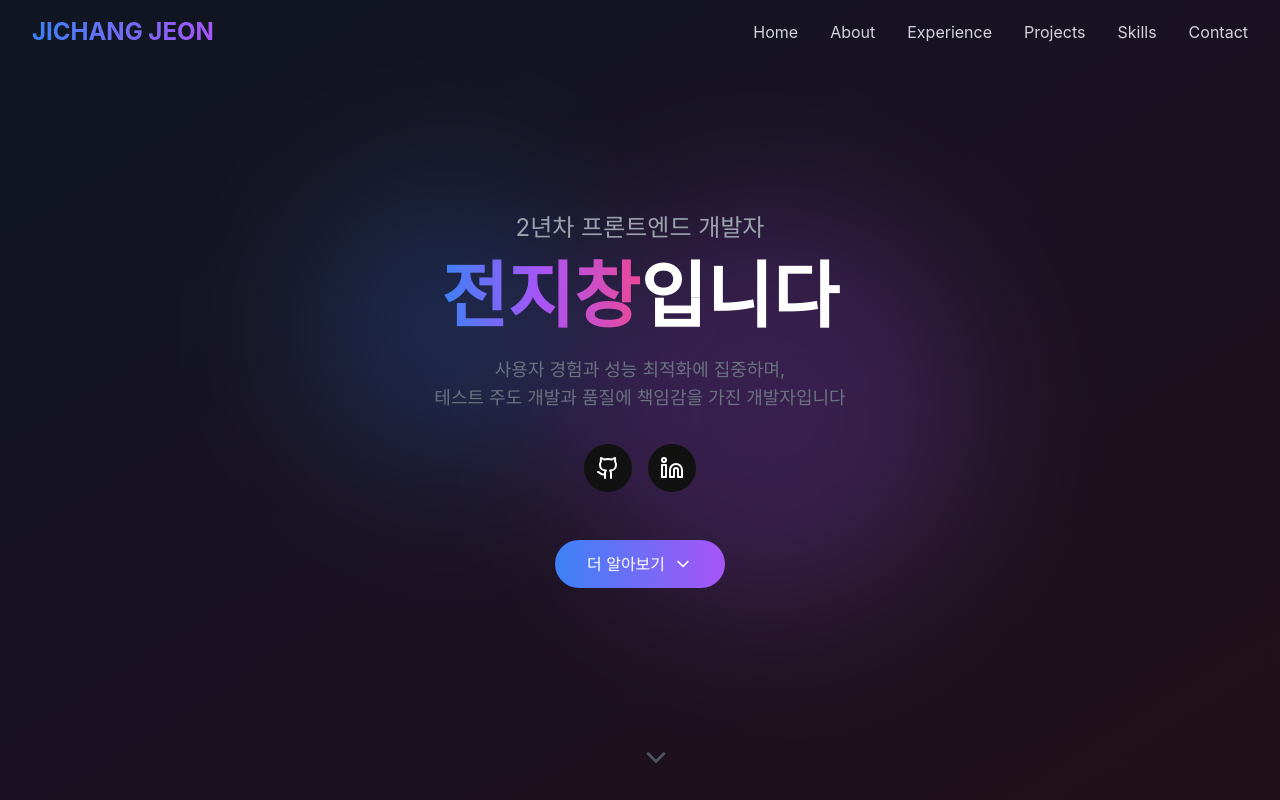
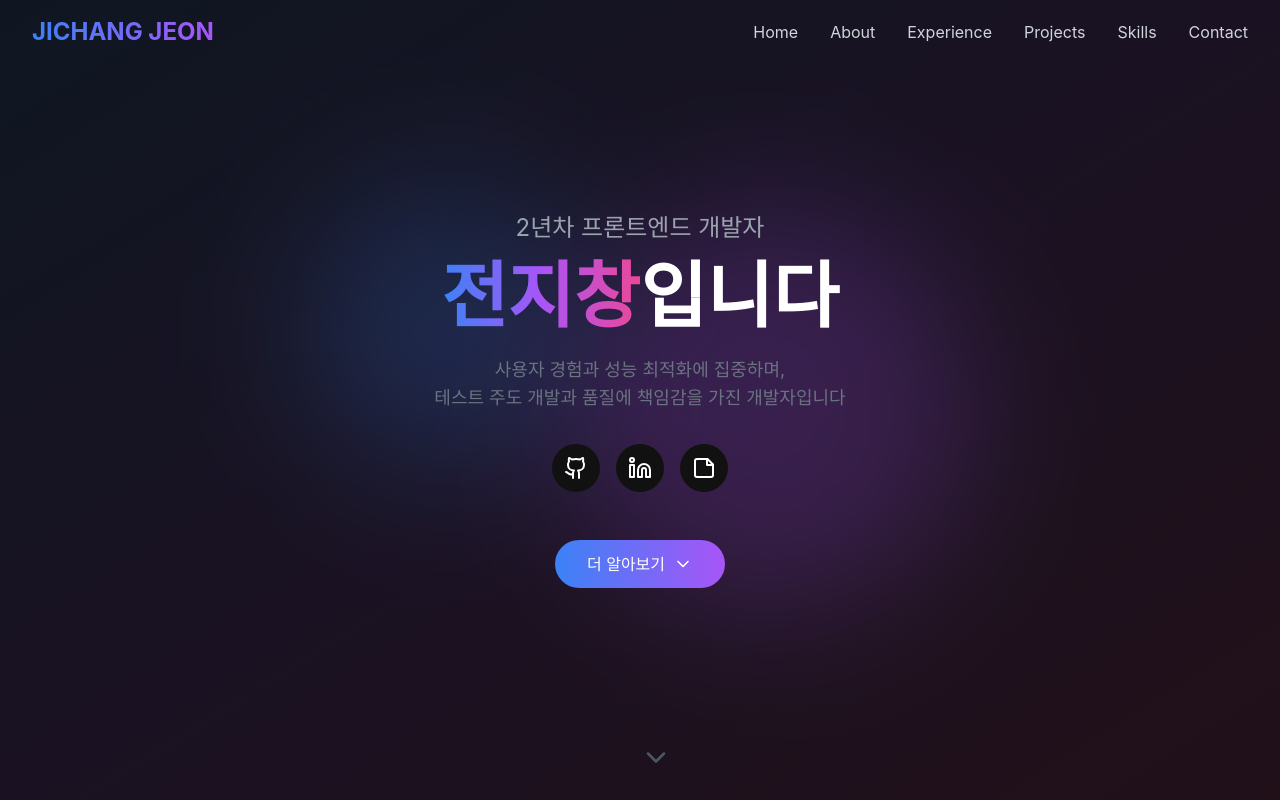
Before and after one commit to jcjee6276/jjc, a React (Vite) app: page / in a window 1280 px wide. Shown: the top 800 px of the page. Built offline with nearby package versions, Linux system fonts and the light colour scheme.

Commit message:
feat : Hero 노션 링크 추가

```diff
--- a/src/components/Hero.jsx
+++ b/src/components/Hero.jsx
@@ -1,5 +1,5 @@
 import { motion } from 'framer-motion'
-import { ChevronDown, Github, Linkedin, Mail } from 'lucide-react'
+import { ChevronDown, Github, Linkedin, Mail, LucideStickyNote } from 'lucide-react'
 import { Link } from 'react-scroll'
 
 export default function Hero() {
@@ -107,6 +107,14 @@ export default function Hero() {
                     >
                         <Linkedin size={24}/>
                     </a>
+                    <a
+                        href="https://www.notion.so/29480a7066de80a086edcc1607917fab"
+                        target="_blank"
+                        rel="noopener noreferrer"
+                        className="p-3 bg-dark-card hover:bg-gray-800 rounded-full transition-colors duration-200"
+                    >
+                        <LucideStickyNote size={24}/>
+                    </a>
                 </motion.div>
 
                 <motion.div variants={itemVariants}>
```
